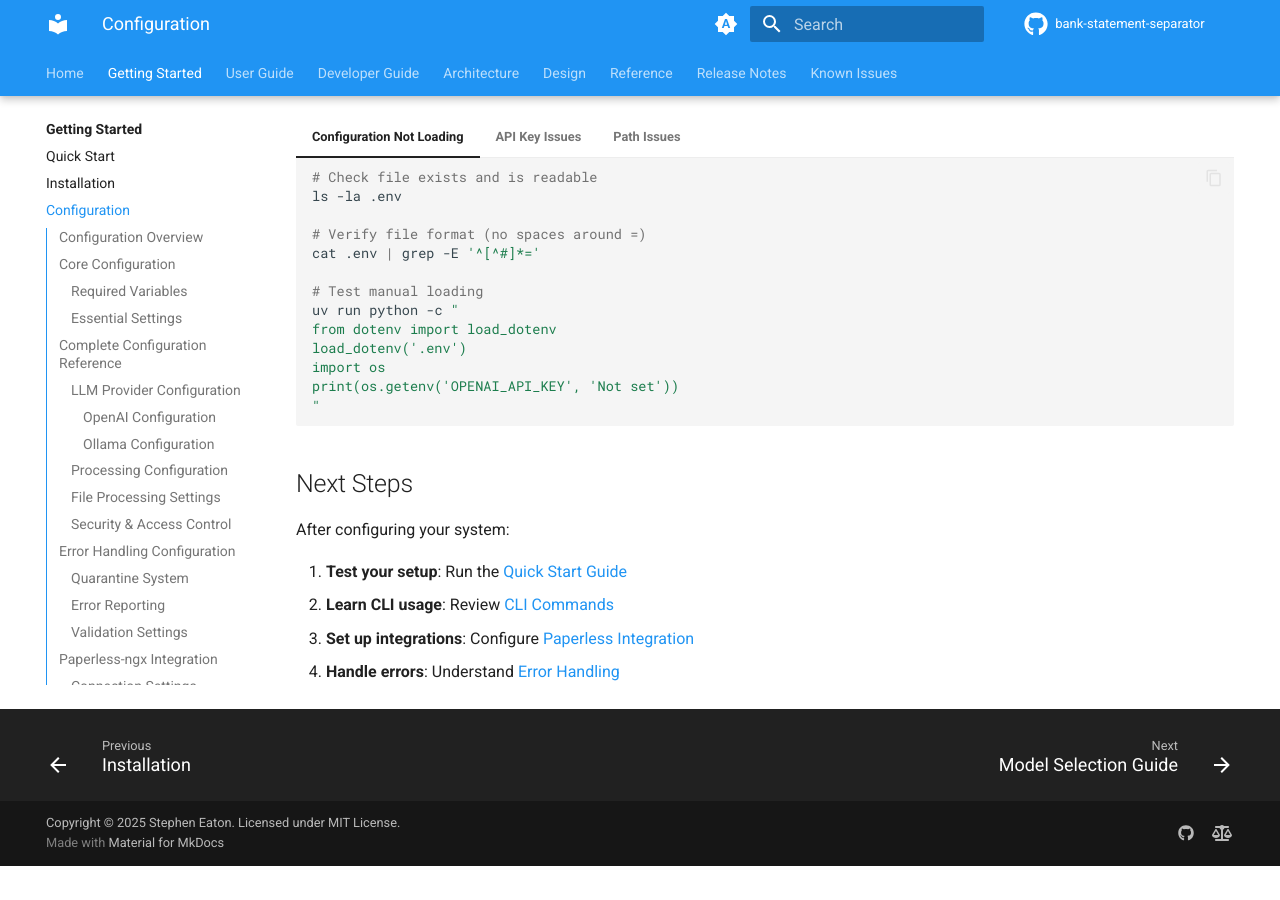
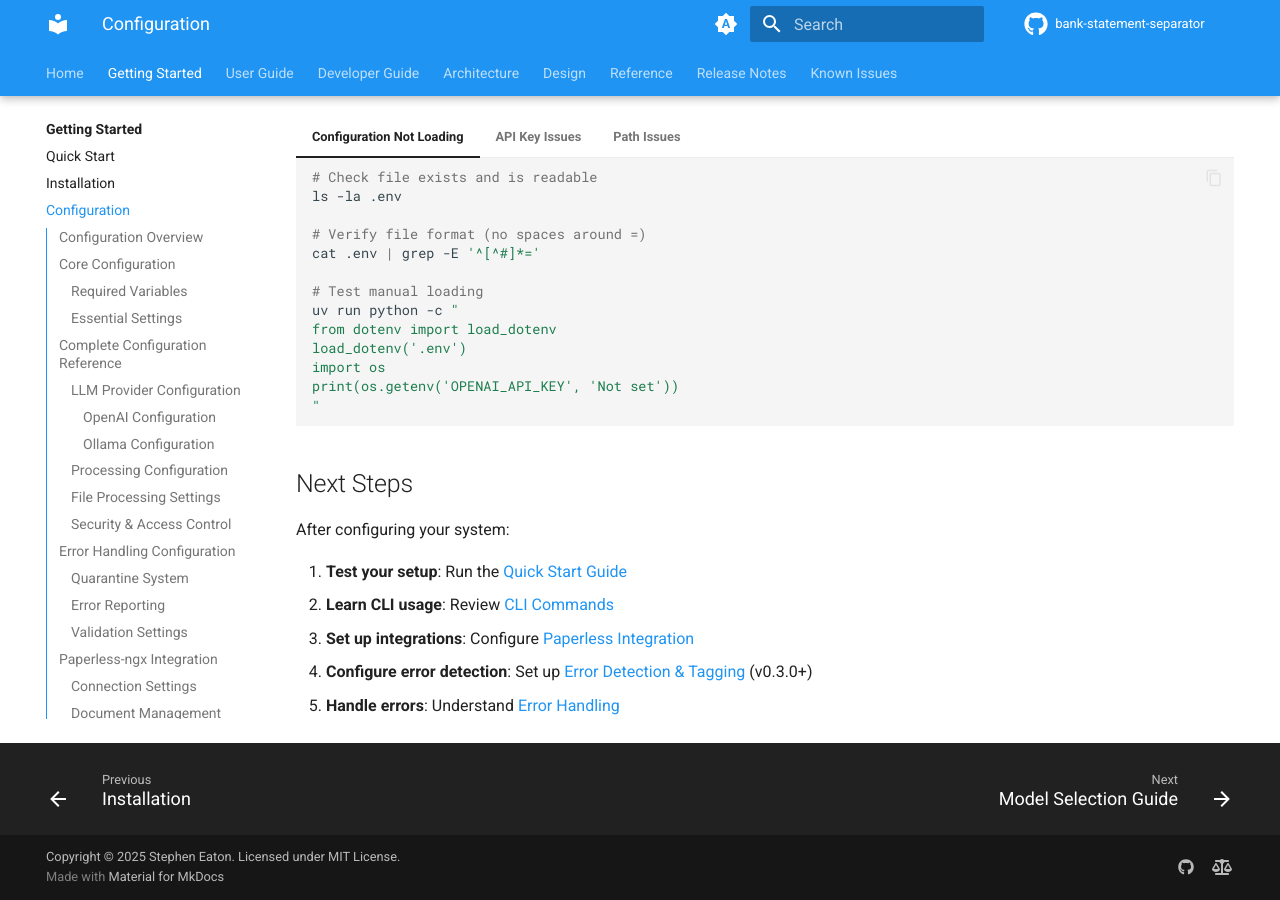
Before and after one commit to madeinoz67/bank-statement-separator, an MkDocs documentation site: the page built from docs/getting-started/configuration.md, in a window 1280 px wide and 900 px high, scrolled down 13262 px. Built offline with MkDocs 1.6.1 and Material for MkDocs 9.7.7, drawn with Linux system fonts in a browser that asks for light colours; comment, search, counter and statistics services are not loaded; the version menu is left out; before the commit the page ends 14128 px from its top, so only the background shows below that.

Commit message:
docs: complete documentation review for v0.3.0 error detection system
- Add reference to error detection configuration in getting started guide
- Link to comprehensive error detection and tagging documentation
- Ensure all key documentation files reflect v0.3.0 capabilities

```diff
--- a/docs/getting-started/configuration.md
+++ b/docs/getting-started/configuration.md
@@ -635,4 +635,5 @@ After configuring your system:
 1. **Test your setup**: Run the [Quick Start Guide](quick-start.md)
 2. **Learn CLI usage**: Review [CLI Commands](../reference/cli-commands.md)
 3. **Set up integrations**: Configure [Paperless Integration](../user-guide/paperless-integration.md)
-4. **Handle errors**: Understand [Error Handling](../user-guide/error-handling.md)
+4. **Configure error detection**: Set up [Error Detection & Tagging](../user-guide/paperless-integration.md#error-detection-and-tagging) (v0.3.0+)
+5. **Handle errors**: Understand [Error Handling](../user-guide/error-handling.md)
```
